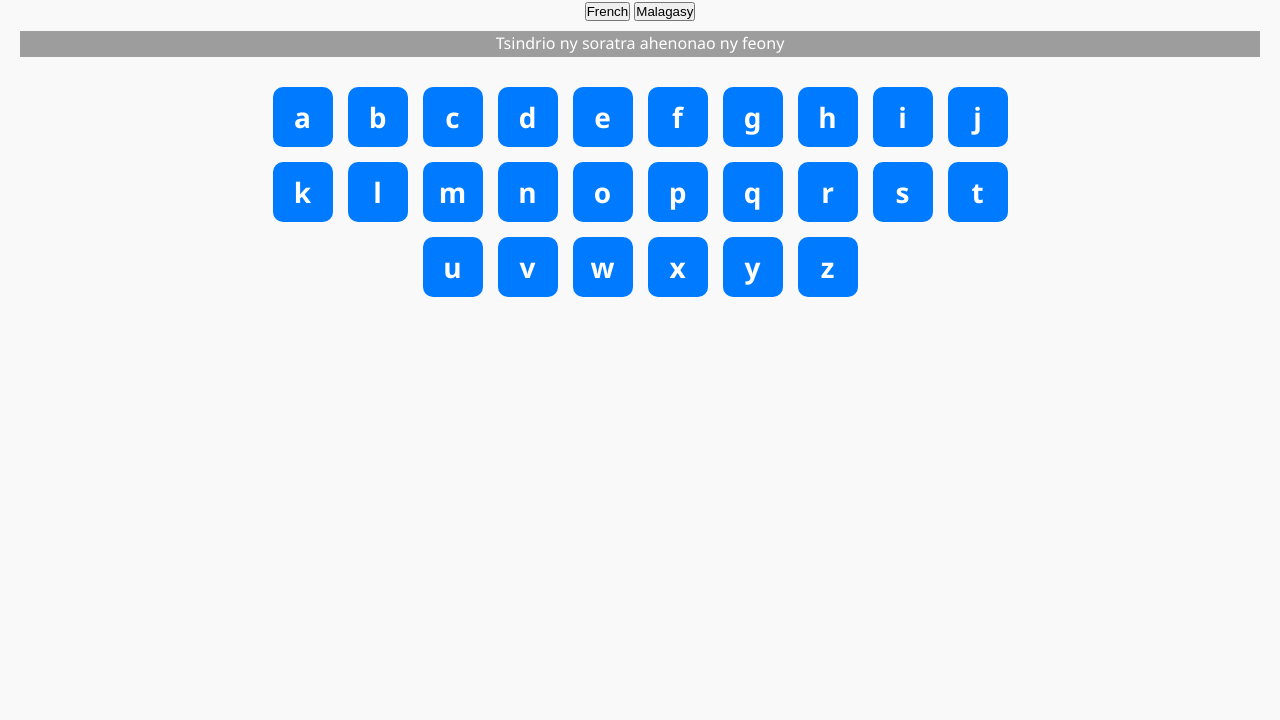
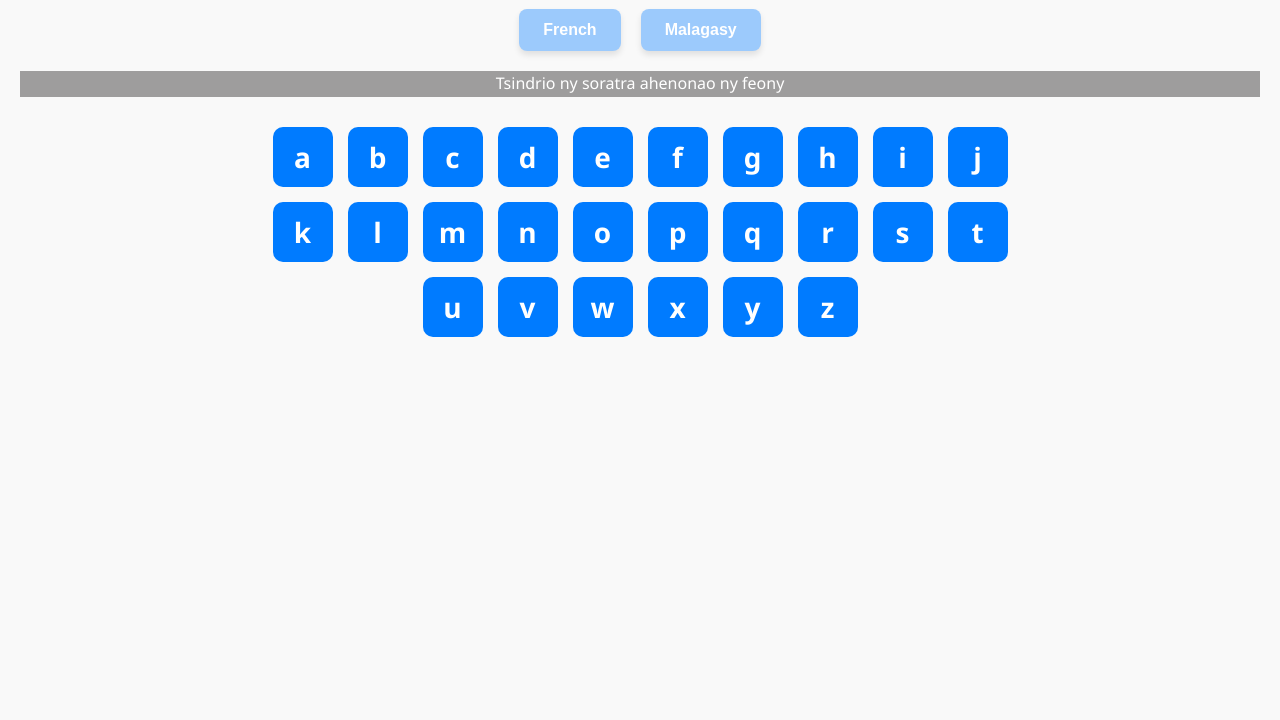
Before and after one commit to HarenaLivarijaonaEsti/alphabet-sounds-JS, a plain HTML site: page index.html in a window 1280 px wide. Shown: the part 80-800 px from the top of the page. Drawn offline with Linux system fonts and the light colour scheme.

Commit message:
ajout de css sur les btn

```diff
--- a/style.css
+++ b/style.css
@@ -82,3 +82,26 @@ p {
     pointer-events: none;
     filter: grayscale(100%);
 }
+.choice {
+    margin: 20px 0;
+    display: flex;
+    justify-content: center;
+    gap: 20px;
+}
+
+.choice button {
+    padding: 12px 24px;
+    font-size: 16px;
+    font-weight: bold;
+    color: white;
+    background-color: #007bff60;
+    border: none;
+    border-radius: 8px;
+    cursor: pointer;
+    transition: background-color 0.3s, transform 0.2s;
+    box-shadow: 0 4px 6px rgba(0, 0, 0, 0.1);
+}
+
+.choice button:active {
+    transform: scale(0.95);
+}
```
